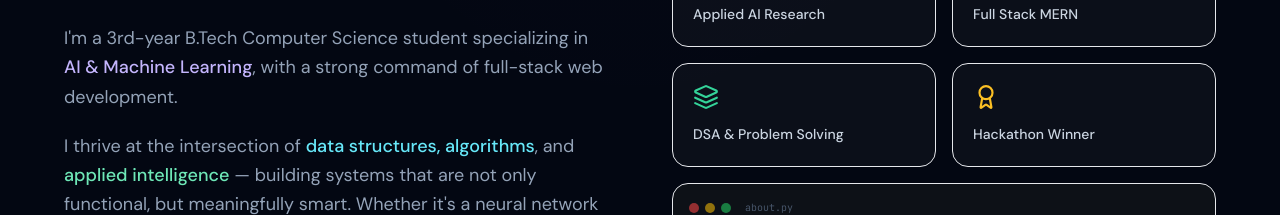
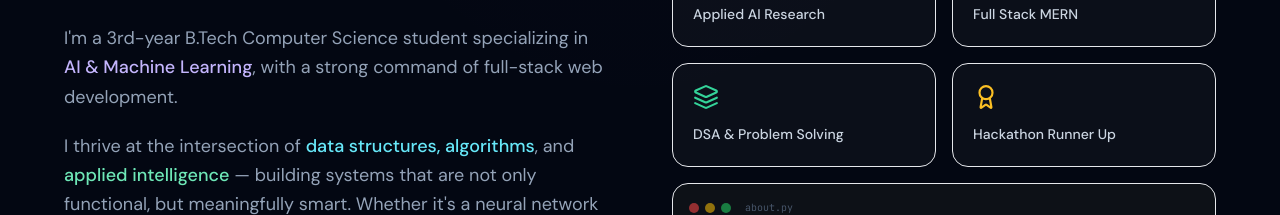
Before and after one commit to Satjot05/Personal-Portfolio, a React (Vite) app: page / in a window 1280 px wide. Shown: the part 1040-1255 px from the top of the page. Built offline with nearby package versions, Linux system fonts and the light colour scheme.

Commit message:
changes are made

```diff
--- a/src/App.jsx
+++ b/src/App.jsx
@@ -513,7 +513,7 @@ function About() {
     { icon: Brain, text: "Applied AI Research", color: "text-violet-400" },
     { icon: Code2, text: "Full Stack MERN", color: "text-cyan-400" },
     { icon: Layers, text: "DSA & Problem Solving", color: "text-emerald-400" },
-    { icon: Award, text: "Hackathon Winner", color: "text-amber-400" },
+    { icon: Award, text: "Hackathon Runner Up", color: "text-amber-400" },
   ];
 
   return (
@@ -837,7 +837,7 @@ function Projects() {
           className="text-center mt-12"
         >
           <a
-            href="https://github.com"
+            href="https://github.com/Satjot05"
             target="_blank"
             rel="noopener noreferrer"
             className="inline-flex items-center gap-2 text-slate-400 hover:text-violet-300 text-sm font-medium transition-colors duration-200 group"
@@ -1060,7 +1060,7 @@ function Footer() {
             <span className="text-violet-400 font-medium">Satjot Singh Saini</span>
           </span>
         </div>
-        <span>B.Tech CSE (AI & ML) · 2024–2025</span>
+        <span>B.Tech CSE (AI & ML) · 2023–2027</span>
         <span>
           Built with React · Tailwind · Framer Motion
         </span>
```
Also changed, not shown: portfolio-preview.html (line endings or trailing spaces).
